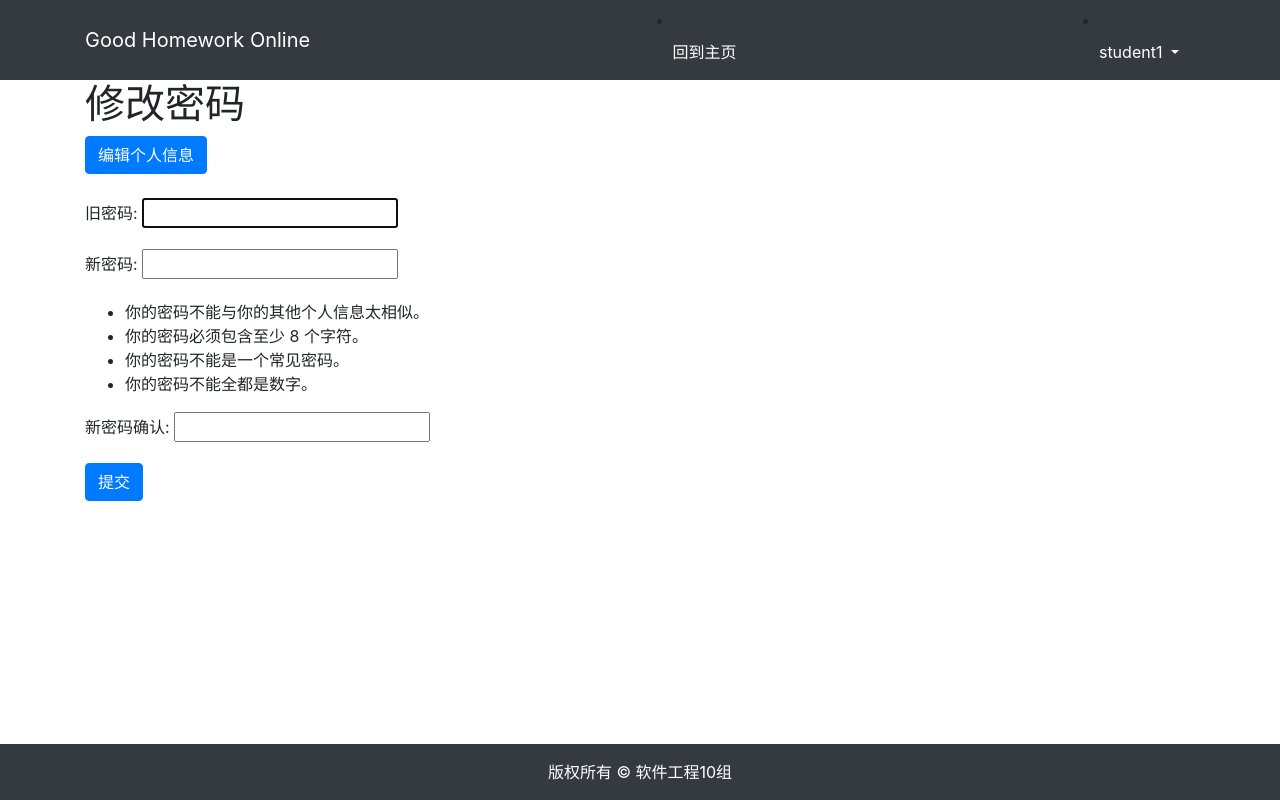
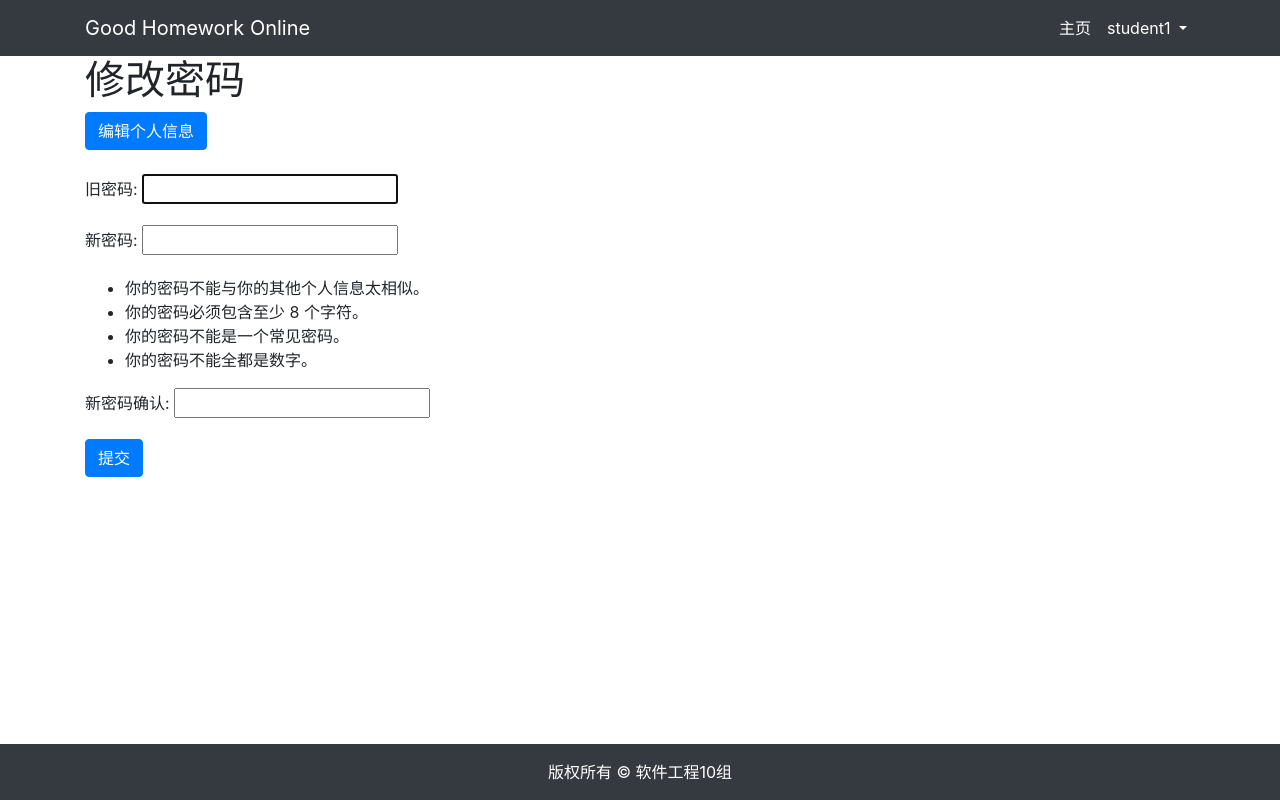
Before and after one commit to SoftwareGroupTen/demo2, a Django app: page /Login/user-center/change-password in a window 1280 px wide. Run offline with Django 3.2, Linux system fonts and the light colour scheme; a user stored in the database is signed in; some libraries are stand-ins or nearby versions.

Commit message:
改变导航栏

```diff
--- a/templates/Login/makecomment.html
+++ b/templates/Login/makecomment.html
@@ -29,7 +29,7 @@
                 {% for homework in homeworklist %}
                 <tr>
                     <td>{{homework.username}}</td>
-                    <td><a href="http://localhost:8000/files/{{ homework.headImg.name }}">{{homework.headImg.name }}</a></td>
+                    <td><a href="https://view.officeapps.live.com/op/view.aspx?src=http://localhost:8000/files/{{ homework.headImg.name }}">{{homework.headImg.name }}</a></td>
                     <td><a class="btn btn-primary" href='../../comment/postComment?hwId={{homework.id}}'>打分和添加评论</a></td>
                 </tr>
                 {% endfor %}
--- a/templates/headerHome.html
+++ b/templates/headerHome.html
@@ -6,11 +6,11 @@
         <a class="navbar-brand" href="#">Good Homework Online</a>
         {% if user.is_authenticated %}
 
-            <li class="nav-item">
-                <a class="nav-link" style="color:white" href = "{% url 'Login:主页' %}">回到主页</a>
-
-            </li>
-
+            <div>
+                <ul class="navbar-nav">
+                    <li class="nav-item">
+                        <a class="nav-link" style="color:white" href = "{% url 'Login:主页' %}">主页</a>
+                    </li>
 
             <!-- 如果用户已经登录，则显示用户名下拉框 -->
             <li class="nav-item dropdown">
@@ -23,7 +23,7 @@
                 </div>
             </li>
 
-
+            </div>
 
 
         {% else %}
@@ -32,10 +32,10 @@
                 <ul class="navbar-nav">
                     <!-- 条目 -->
                     <li class="nav-item">
-                        <a class="nav-link" href ="{% url 'Login:主页' %}">请先登录或注册</a>
+                        <a class="nav-link" href ="{% url 'Login:主页' %}"> <font size="2">请先登录或注册 </font> </a>
                     </li>
                 </ul>
-            </div>
+            </>
         {% endif %}
 
     </div>
```
Also changed, not shown: db.sqlite3.
